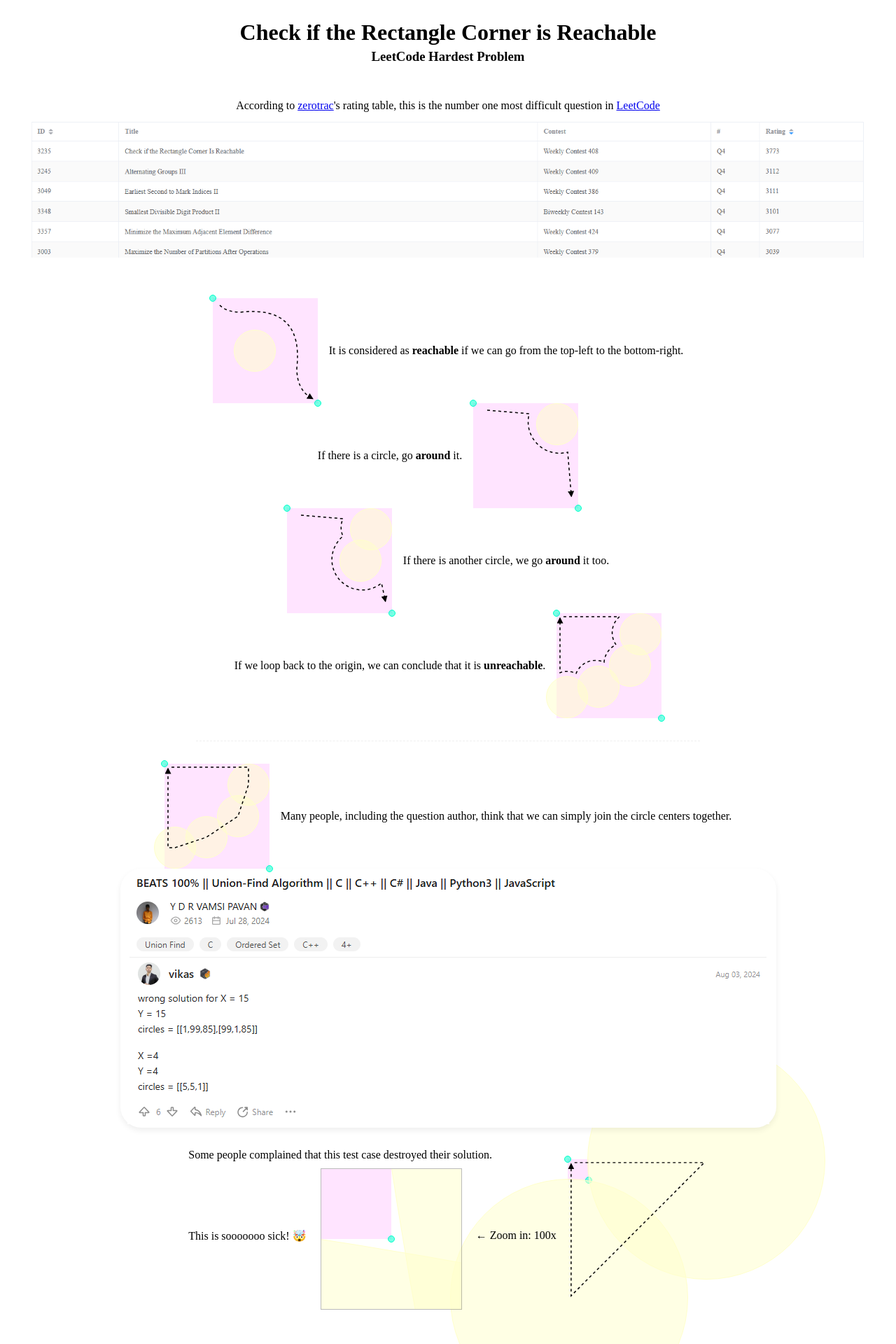
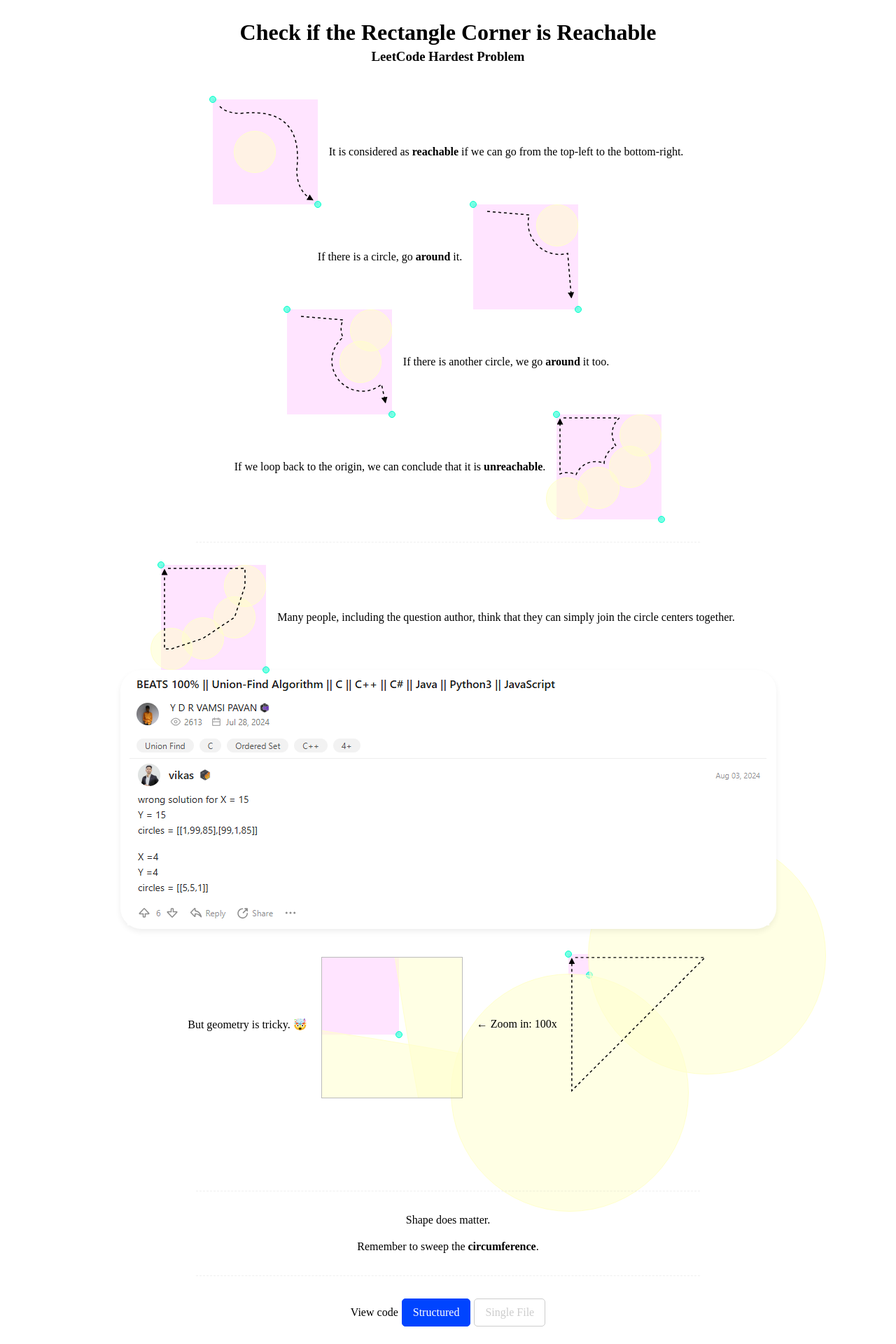
Before and after one commit to tommyinb/leetcode-hardest-problem, a React (Vite) app: page / in a window 1280 px wide. Shown: the top 1920 px of the page at 70% size. Built offline with nearby package versions, Linux system fonts and the light colour scheme; the HTML template or start-up script is replaced by a standard one.

Commit message:
refine wordings

```diff
--- a/src/App.css
+++ b/src/App.css
@@ -15,14 +15,26 @@
   }
 
   header {
+    text-align: center;
+
     h1 {
       margin: 0 0 5px;
-      text-align: center;
+
+      a {
+        text-decoration: none;
+      }
+    }
+
+    &:not(:hover) {
+      h1 {
+        a {
+          color: inherit;
+        }
+      }
     }
 
     h3 {
       margin: 0;
-      text-align: center;
     }
   }
 
--- a/src/App.tsx
+++ b/src/App.tsx
@@ -1,21 +1,28 @@
 import "./App.css";
 import { Solutions } from "./solutions/Solutions";
 import { Explain } from "./tutorials/Explain";
-import { Rating } from "./tutorials/Rating";
+import { Solution } from "./tutorials/Solution";
 
 function App() {
   return (
     <div className="App">
       <header>
-        <h1>Check if the Rectangle Corner is Reachable</h1>
+        <h1>
+          <a
+            href="https://leetcode.com/problems/check-if-the-rectangle-corner-is-reachable/description/"
+            target="_blank"
+          >
+            Check if the Rectangle Corner is Reachable
+          </a>
+        </h1>
         <h3>LeetCode Hardest Problem</h3>
       </header>
-
-      <Rating />
 
       <Explain />
 
       <Solutions className="solutions" />
+
+      <Solution />
 
       <footer>Happy coding! 😊</footer>
     </div>
--- a/src/tutorials/Exception.css
+++ b/src/tutorials/Exception.css
@@ -17,8 +17,8 @@
 
           .drawing {
             position: absolute;
-            top: -1400px;
-            left: -1400px;
+            top: -940px;
+            left: -940px;
           }
         }
       }
--- a/src/tutorials/Exception.tsx
+++ b/src/tutorials/Exception.tsx
@@ -8,12 +8,8 @@ export function Exception() {
     <div className="tutorials-Exception">
       <div className="pictured">
         <div className="message">
-          <div>
-            Some people complained that this test case destroyed their solution.
-          </div>
-
           <div className="tricky">
-            <div>This is sooooooo sick! 🤯</div>
+            <div>But geometry is tricky. 🤯</div>
 
             <div className="zoom" style={{ width: 200, height: 200 }}>
               <div className="drawing">
@@ -28,7 +24,7 @@ export function Exception() {
                     }),
                     []
                   )}
-                  scale={100}
+                  scale={70}
                 />
               </div>
             </div>
--- a/src/tutorials/Explain.tsx
+++ b/src/tutorials/Explain.tsx
@@ -3,6 +3,7 @@ import { Drawing } from "../solutions/Drawing";
 import { Exception } from "./Exception";
 import "./Explain.css";
 import { ExplainPath } from "./ExplainPath";
+import { Remind } from "./Remind";
 import { Solution } from "./Solution";
 import { Wrong } from "./Wrong";
 
@@ -170,7 +171,7 @@ export function Explain() {
         </div>
 
         <div>
-          Many people, including the question author, think that we can simply
+          Many people, including the question author, think that they can simply
           join the circle centers together.
         </div>
       </div>
@@ -181,6 +182,10 @@ export function Explain() {
 
       <div className="line" />
 
+      <Remind />
+
+      <div className="line" />
+
       <Solution />
     </div>
   );
--- a/src/tutorials/Rating.css
+++ /dev/null
@@ -1,21 +0,0 @@
-.tutorials-Rating {
-  display: flex;
-  flex-direction: column;
-  align-items: center;
-  gap: 0.5em;
-
-  .table {
-    margin-bottom: 0.5em;
-    max-height: 200px;
-    overflow: hidden;
-    transition: 0.3s;
-
-    &.active {
-      max-height: 730px;
-    }
-
-    img {
-      max-width: 100%;
-    }
-  }
-}
--- a/src/tutorials/Rating.tsx
+++ /dev/null
@@ -1,35 +0,0 @@
-import { useState } from "react";
-import "./Rating.css";
-import image from "./rating-table.png";
-
-export function Rating() {
-  const [active, setActive] = useState(false);
-
-  return (
-    <div className="tutorials-Rating">
-      <div>
-        According to{" "}
-        <a
-          href="https://zerotrac.github.io/leetcode_problem_rating"
-          target="_blank"
-        >
-          zerotrac
-        </a>
-        's rating table, this is the number one most difficult question in{" "}
-        <a
-          href="https://leetcode.com/problems/check-if-the-rectangle-corner-is-reachable"
-          target="_blank"
-        >
-          LeetCode
-        </a>{" "}
-      </div>
-
-      <div
-        className={`table ${active ? "active" : ""}`}
-        onClick={() => setActive(!active)}
-      >
-        <img src={image} />
-      </div>
-    </div>
-  );
-}
--- /dev/null
+++ b/src/tutorials/Remind.css
@@ -0,0 +1,6 @@
+.tutorials-Remind {
+  display: flex;
+  flex-direction: column;
+  align-items: center;
+  gap: 20px;
+}
--- /dev/null
+++ b/src/tutorials/Remind.tsx
@@ -0,0 +1,13 @@
+import "./Remind.css";
+
+export function Remind() {
+  return (
+    <div className="tutorials-Remind">
+      <div>Shape does matter.</div>
+
+      <div>
+        Remember to sweep the <b>circumference</b>.
+      </div>
+    </div>
+  );
+}
--- a/src/tutorials/Solution.css
+++ b/src/tutorials/Solution.css
@@ -1,6 +1,37 @@
 .tutorials-Solution {
   display: flex;
-  flex-direction: column;
+  justify-content: center;
   align-items: center;
-  gap: 20px;
+  gap: 5px;
+
+  .raw,
+  .file {
+    border-width: 1px;
+    border-style: solid;
+    border-radius: 5px;
+    padding: 10px 15px;
+    text-decoration: none;
+    transition: 0.3s;
+  }
+
+  .raw {
+    border-color: #0044ff;
+    background-color: #0044ff;
+    color: #fff;
+
+    &:hover {
+      border-color: #00ccff;
+      background-color: #00ccff;
+    }
+  }
+
+  .file {
+    border-color: #ccc;
+    color: #ccc;
+
+    &:hover {
+      background-color: #ccc;
+      color: #444;
+    }
+  }
 }
--- a/src/tutorials/Solution.tsx
+++ b/src/tutorials/Solution.tsx
@@ -3,20 +3,23 @@ import "./Solution.css";
 export function Solution() {
   return (
     <div className="tutorials-Solution">
-      <div>Shape does matter.</div>
+      <div>View code</div>
 
-      <div>
-        Remember to sweep the <b>circumference</b>.
-      </div>
+      <a
+        className="raw"
+        href="https://github.com/tommyinb/leetcode-hardest-problem/blob/master/src/travels/moveStep.ts"
+        target="_blank"
+      >
+        Structured
+      </a>
 
-      <div>
-        <a
-          href="https://github.com/tommyinb/leetcode-hardest-problem/blob/master/src/travels/moveStep.ts"
-          target="_blank"
-        >
-          View my code here
-        </a>
-      </div>
+      <a
+        className="file"
+        href="https://github.com/tommyinb/leetcode-hardest-problem/blob/master/answer/output.ts"
+        target="_blank"
+      >
+        Single File
+      </a>
     </div>
   );
 }
```
Also changed, not shown: preview/rating-table.png (renamed from src/tutorials/rating-table.png), 1 other file (tests, documents, lock files or other folders).
